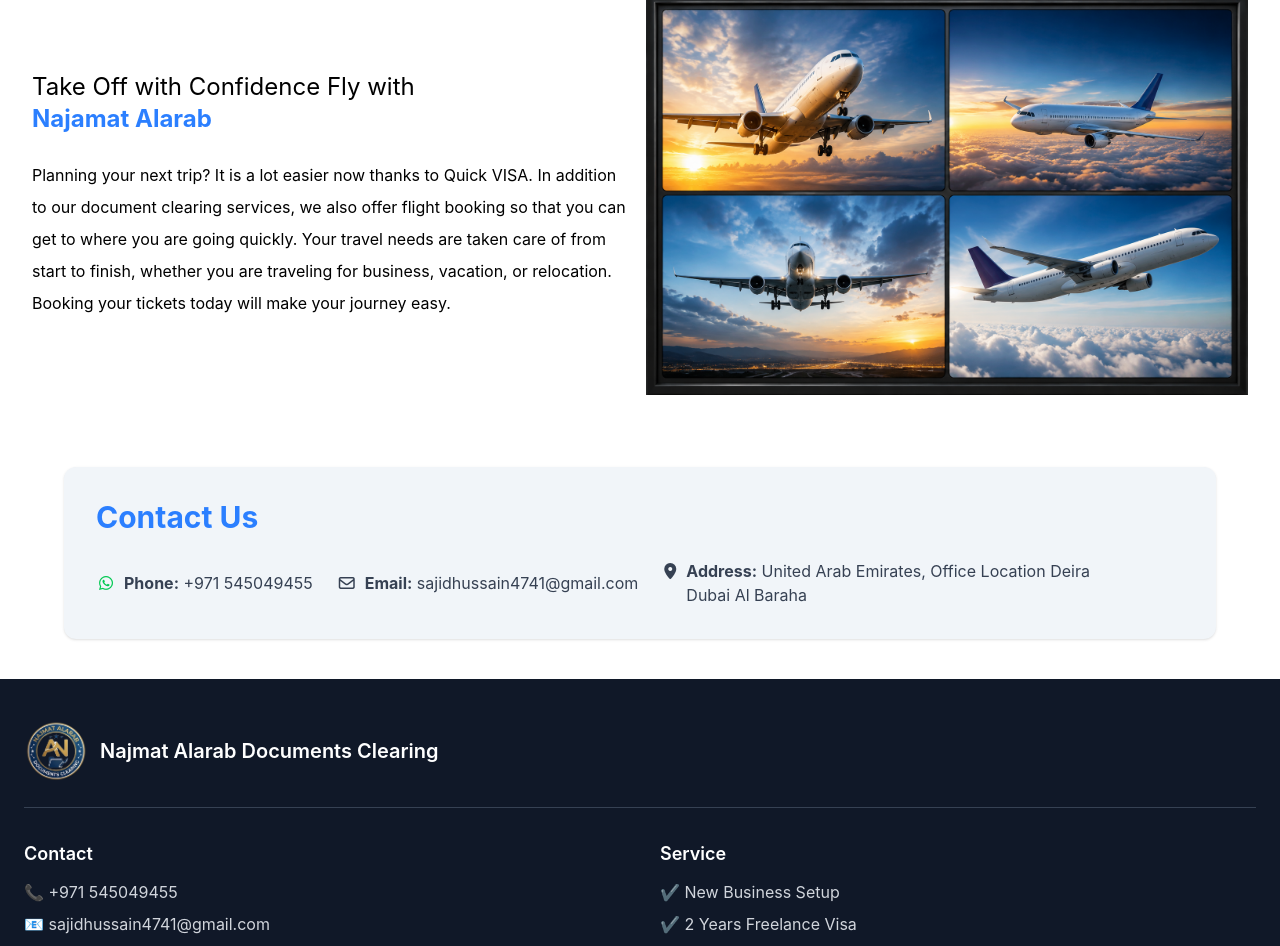
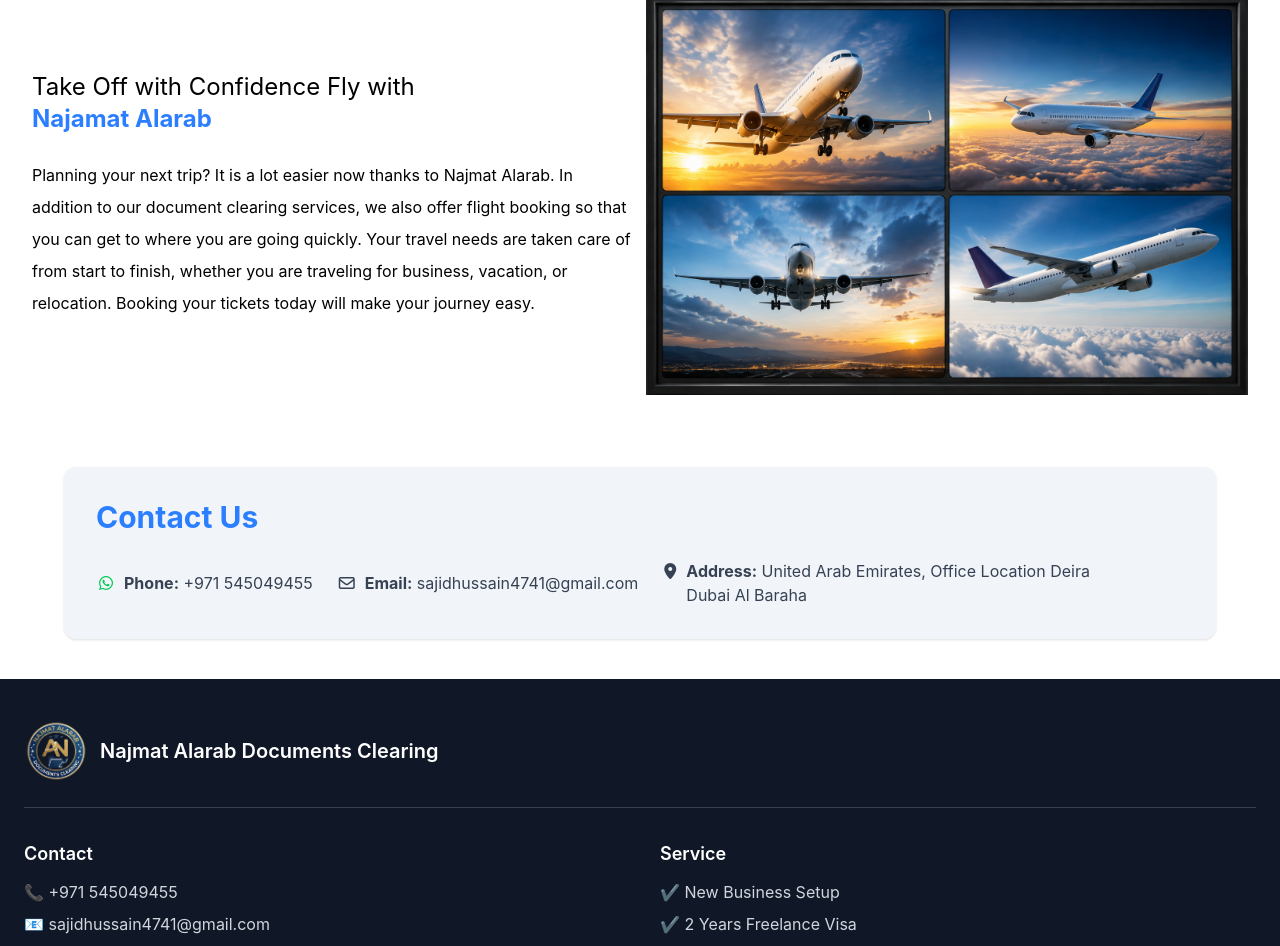
Before and after one commit to RomanAli2/Najmat_Alarab_WEBSITE, a React (Vite) app: page / in a window 1280 px wide. Shown: the part 2429-3375 px from the top of the page. Built offline with nearby package versions, Linux system fonts and the light colour scheme.

Commit message:
Update blog section text to reflect correct company name

```diff
--- a/src/components/blogSection.jsx
+++ b/src/components/blogSection.jsx
@@ -11,7 +11,7 @@
           <strong className="text-blue-500"> Najamat Alarab</strong>
     </h1><br/>
     <p className="leading-8">
-        Planning your next trip? It is a lot easier now thanks to Quick VISA. In addition to our document clearing services, we also offer flight booking so that you can get to where you are going quickly. Your travel needs are taken care of from start to finish, whether you are traveling for business, vacation, or relocation. Booking your tickets today will make your journey easy.
+        Planning your next trip? It is a lot easier now thanks to Najmat Alarab. In addition to our document clearing services, we also offer flight booking so that you can get to where you are going quickly. Your travel needs are taken care of from start to finish, whether you are traveling for business, vacation, or relocation. Booking your tickets today will make your journey easy.
     </p>
 </div>
 <div className="">
```
